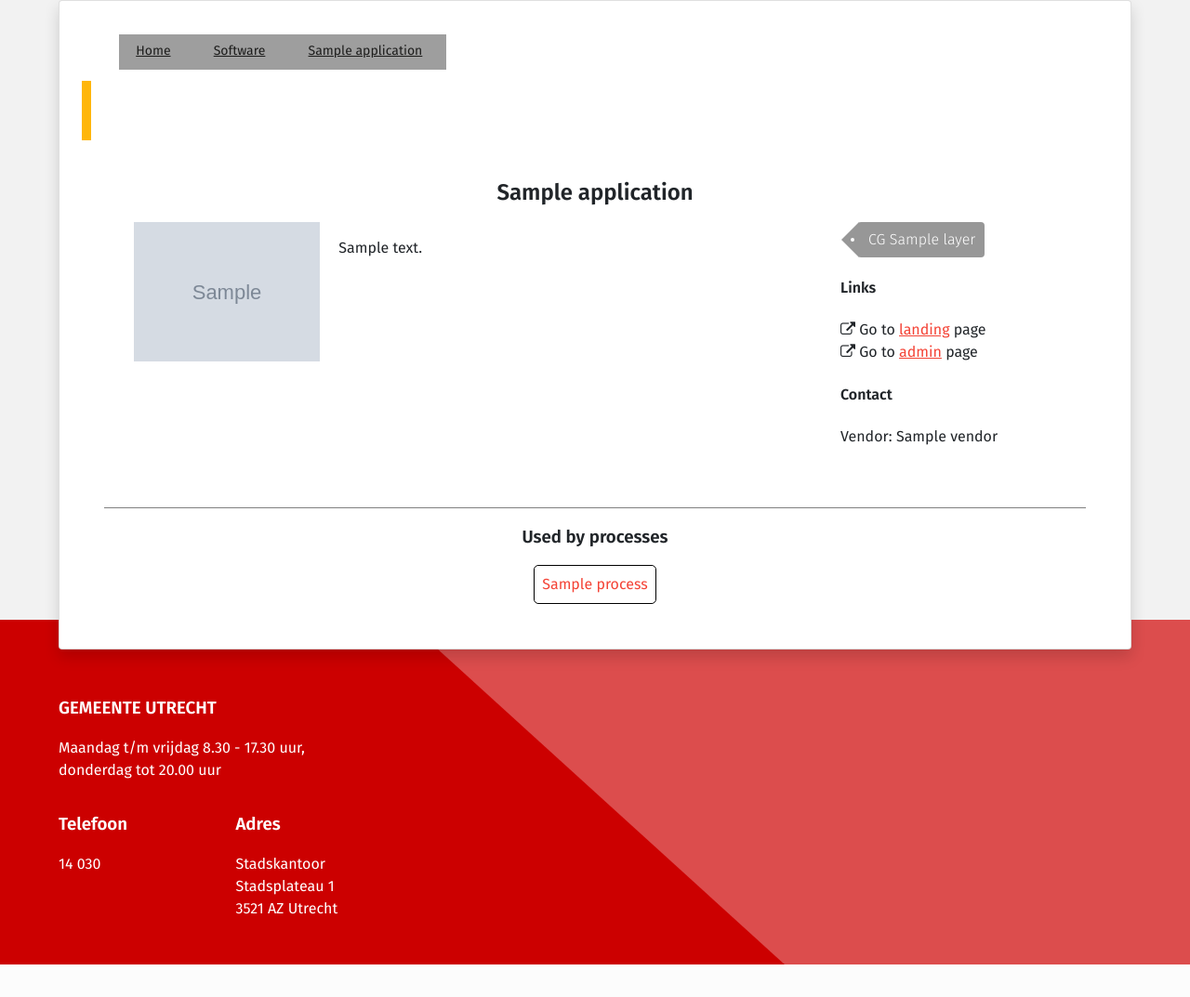
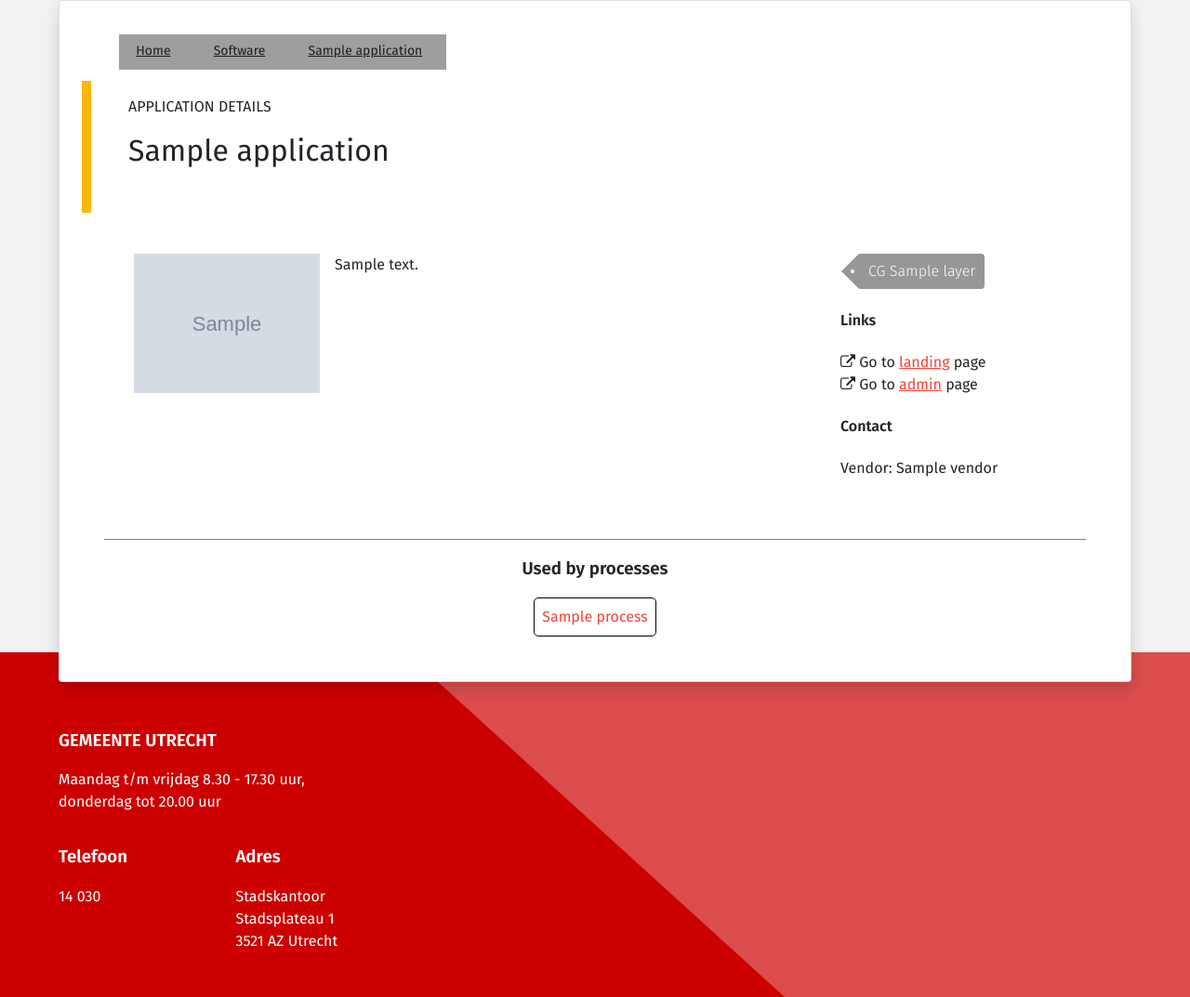
Before and after one commit to GemeenteUtrecht/beheerconsole, a Django app: template src/beheerconsole/applications/templates/applications/application_detail.html in a window 1280 px wide. Shown: the part 155-1228 px from the top of the page at 93% size. Before the commit the page ends 1193 px from the top, so only its background shows below. Run offline with Django 3.2, Linux system fonts and the light colour scheme; the template is opened without the code that fills it: most values are stand-ins (such as "Sample title", 1, 10 or a date in 2020); grey boxes marked "Sample" are stand-in pictures; style sheets or scripts are compiled from the project's sources; some libraries are stand-ins or nearby versions; grey boxes are pictures that could not be loaded.

Commit message:
:lipstick: Minimal styling application detail

```diff
--- a/src/beheerconsole/applications/templates/applications/application_detail.html
+++ b/src/beheerconsole/applications/templates/applications/application_detail.html
@@ -1,22 +1,36 @@
 {% extends "master.html" %}
-{% load static %}
+{% load i18n %}
 
 {% block crumbs %}
-    <li class="breadcrumbs__item"><a href="{% url 'applications:application-list' %}">Software</a></li>
-    <li class="breadcrumbs__item"><a href="{% url 'applications:application-detail' pk=application.pk %}">{{ application }}</a></li>
+    <li class="breadcrumbs__item">
+        <a href="{% url 'applications:application-list' %}">
+            {% trans "Software" %}
+        </a>
+    </li>
+    <li class="breadcrumbs__item">
+        <a href="{% url 'applications:application-detail' pk=application.pk %}">
+            {{ application }}
+        </a>
+    </li>
 {% endblock %}
+
+
+{% block content-header-subtitle %}
+    {% trans "Application details" %}
+{% endblock %}
+{% block content-header-title %}{{ application.name }}{% endblock %}
 
 
 {% block content %}
 <article class="p-small">
-    <h2 class="header">{{ application.name }}</h2>
+    <h2 class="header"></h2>
     <section class="flex-container section">
         <div class="flex-column flex-column--large">
             <div class="application-desc">
             {% if application.logo %}
                 <img class="application-desc__img" src="{{ application.logo.url }}">
             {% endif %}
-            <p class="application-desc__text">{{ application.description }}</p>
+            <p class="application-desc__text">{{ application.description|linebreaksbr }}</p>
             </div>
         </div>
 
--- a/src/beheerconsole/sass/components/_application.scss
+++ b/src/beheerconsole/sass/components/_application.scss
@@ -1,4 +1,7 @@
 .application-desc {
+  display: flex;
+  justify-content: flex-start;
+  align-items: flex-start;
   padding-left: 2em;
 
   &__img {
@@ -8,6 +11,7 @@
   &__text {
     display: inline-block;
     vertical-align: top;
+    margin: 0;
   }
 
   &__img + &__text {
```
